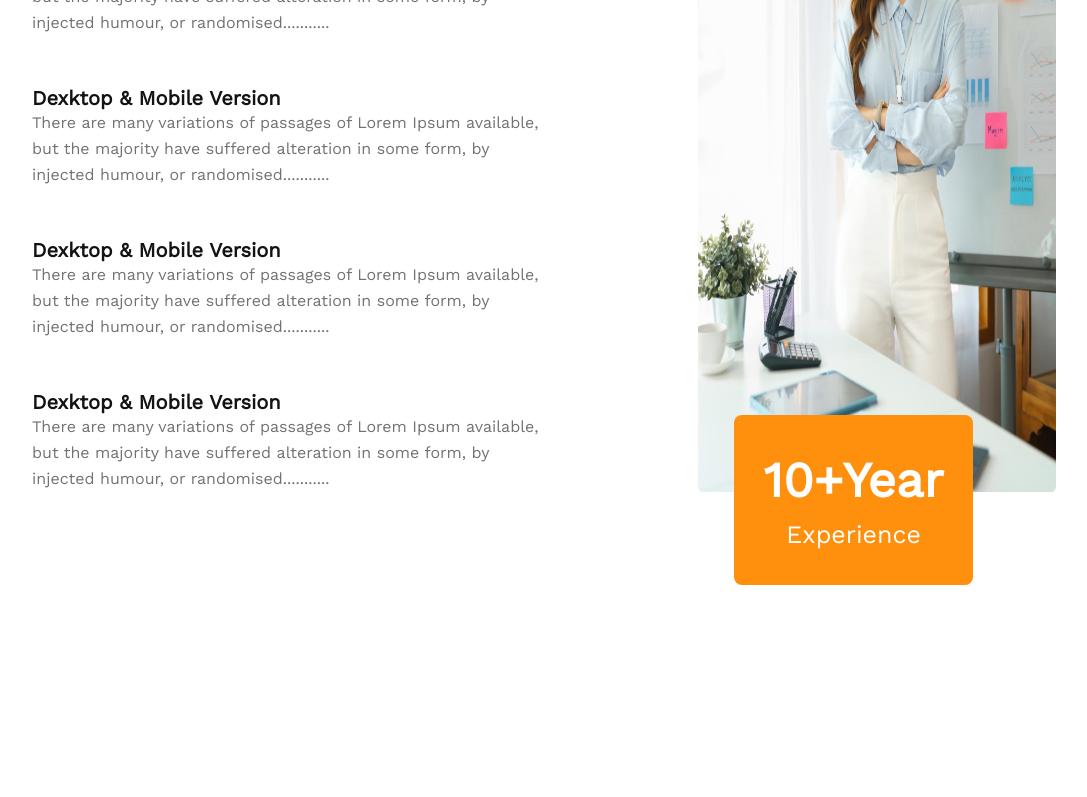
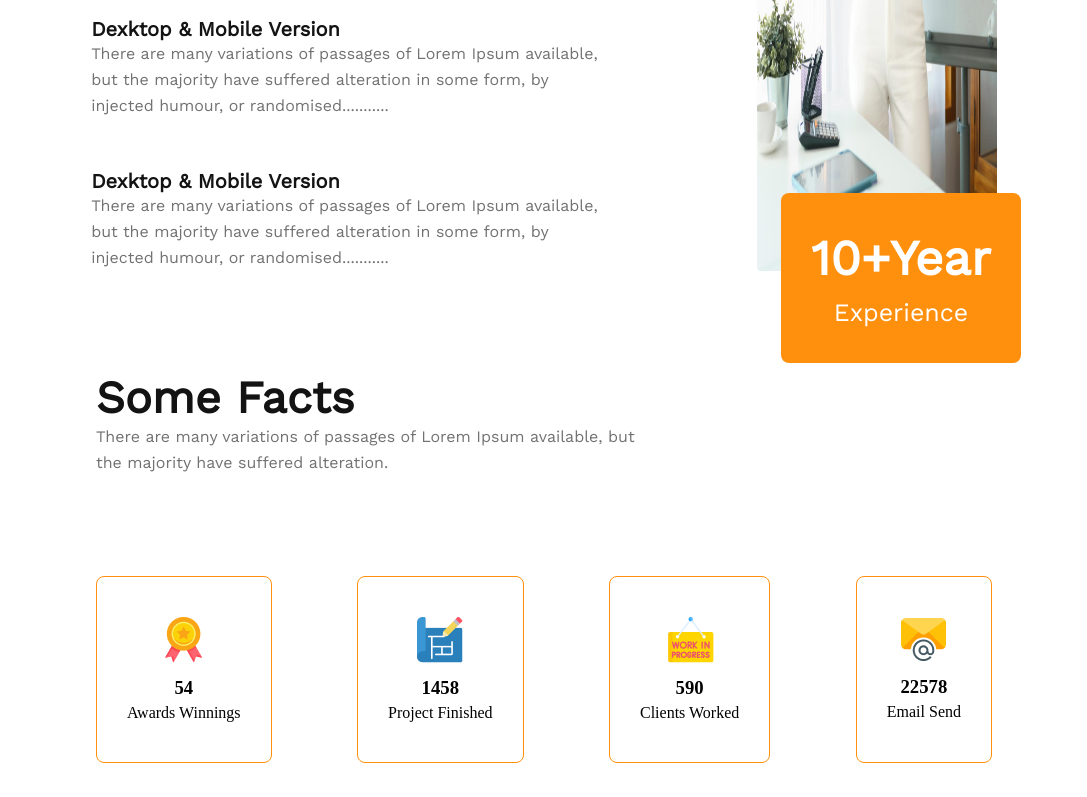
Before and after one commit to Arnisha233/architects, a plain HTML site: page index.html in a window 1280 px wide. Shown: the part 2000-2797 px from the top of the page, without its empty margins (96-1183 px from the left). Before the commit the page ends 2585 px from the top, so only its background shows below. Drawn offline with nearby package versions, Linux system fonts and the light colour scheme.

Commit message:
added facts section

```diff
--- a/index.html
+++ b/index.html
@@ -116,6 +116,37 @@
             </div>
         </section>
         <!-- experience section end -->
+        <!-- facts section start -->
+        <section class="facts">
+            <div class="facts-container content-width">
+                <h2 class="facts-title">Some Facts</h2>
+                <p class="facts-description">There are many variations of passages of Lorem Ipsum available, but the
+                    majority have suffered alteration.</p>
+                <div class="facts-items-container">
+                    <div class="facts-item">
+                        <img src="./images/icons/ribon.png" alt="">
+                        <h3>54</h3>
+                        <p>Awards Winnings</p>
+                    </div>
+                    <div class="facts-item">
+                        <img src="./images/icons/projects.png" alt="">
+                        <h3>1458</h3>
+                        <p>Project Finished</p>
+                    </div>
+                    <div class="facts-item">
+                        <img src="./images/icons/customers.png" alt="">
+                        <h3>590</h3>
+                        <p>Clients Worked</p>
+                    </div>
+                    <div class="facts-item">
+                        <img src="./images/icons/email.png" alt="">
+                        <h3>22578</h3>
+                        <p>Email Send</p>
+                    </div>
+                </div>
+            </div>
+        </section>
+        <!-- facts section end -->
     </main>
     <footer></footer>
 </body>
--- a/style.css
+++ b/style.css
@@ -10,7 +10,7 @@
 
 /* shared style start */
 .content-width {
-  max-width: 80%;
+  max-width: 70%;
   margin: 0 auto;
 }
 .same-btn {
@@ -263,6 +263,47 @@ header {
 }
 /* experience section end */
 
+/* facts section section start */
+.facts {
+  margin-top: 100px;
+  margin-bottom: 100px;
+}
+.facts-title {
+  color: var(--Dark-01, #131313);
+  font-family: "Work Sans";
+  font-size: 2.8125rem;
+  font-style: normal;
+  font-weight: 700;
+  line-height: normal;
+}
+.facts-description {
+  color: var(--Dark-03, #727272);
+  font-family: "Work Sans";
+  font-size: 1rem;
+  font-style: normal;
+  font-weight: 400;
+  line-height: 26px;
+  width: 542px;
+}
+.facts-items-container {
+  display: flex;
+  justify-content: space-between;
+  margin-top: 100px;
+}
+.facts-item {
+  border: 1px solid #ff900e;
+  border-radius: 8px;
+  padding: 40px 30px 40px 30px;
+  text-align: center;
+}
+.facts-item h3 {
+  margin-top: 10px;
+}
+.facts-item p {
+  margin-top: 5px;
+}
+/* facts section section end */
+
 /* responsive start */
 @media only screen and (max-width: 500px) {
   /* navbar style start */
@@ -360,7 +401,29 @@ header {
     border-radius: 8px;
     width: 100%;
   }
+  /* experience section end */
 
-  /* experience section end */
+  /* facts section start */
+  .facts-title {
+    color: var(--Dark-01, #131313);
+    font-family: "Work Sans";
+    font-size: 2.8125rem;
+    font-style: normal;
+    font-weight: 700;
+    line-height: normal;
+    text-align: center;
+  }
+  .facts-description {
+    margin-top: 10px;
+    width: 100%;
+    text-align: center;
+  }
+  .facts-items-container {
+    display: block;
+  }
+  .facts-item {
+    margin-bottom: 25px;
+  }
+  /* facts section end */
 }
 /* responsive end */
```
